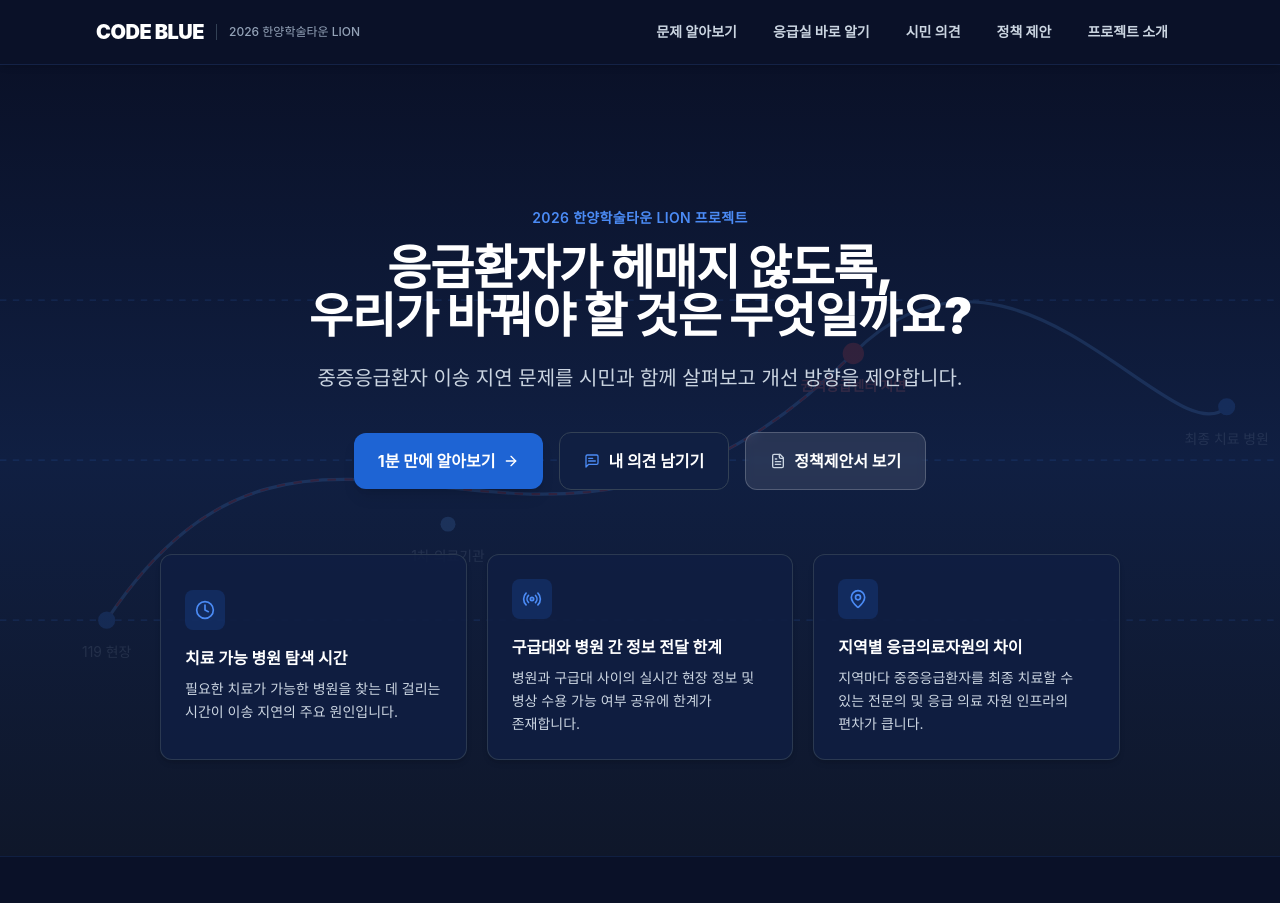
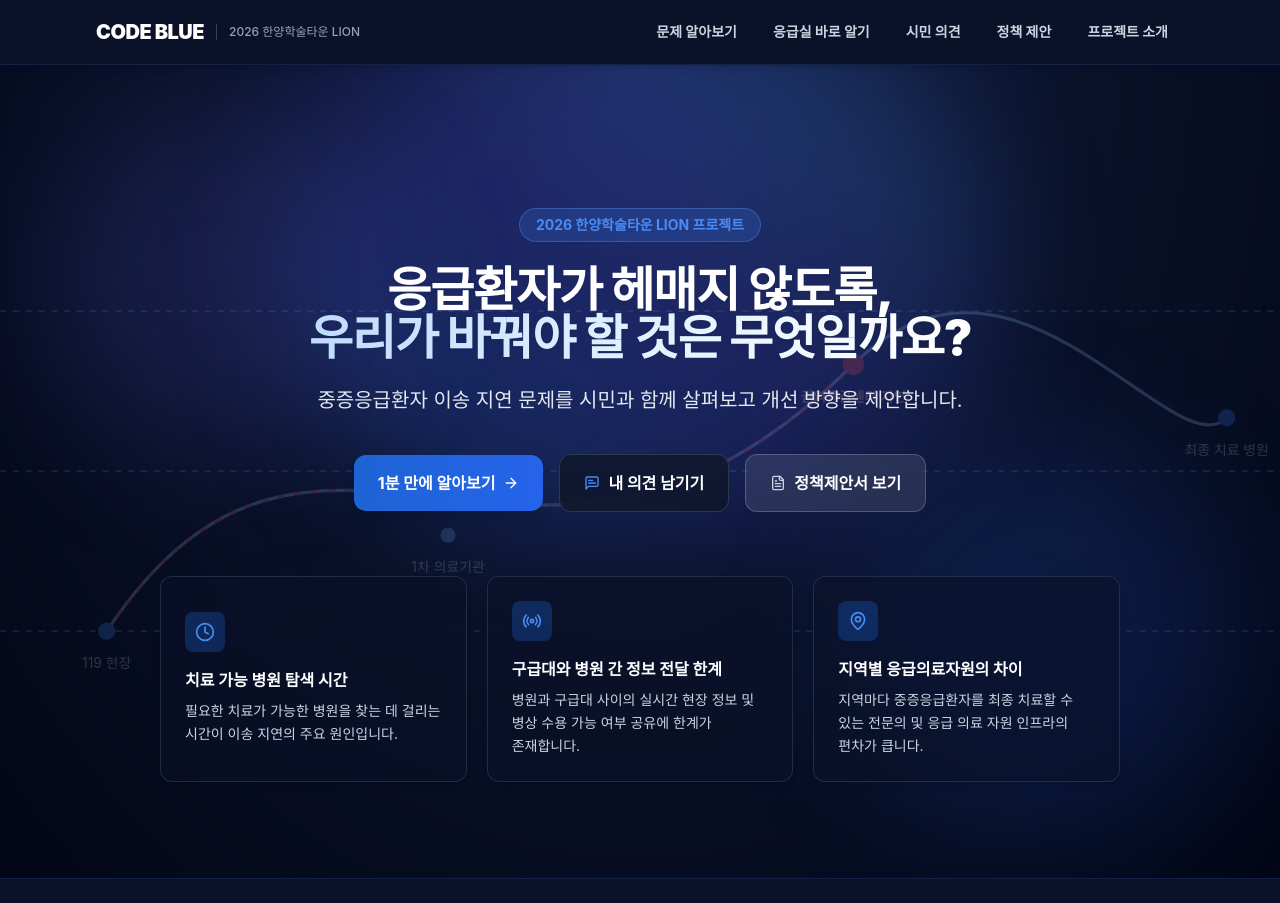
Before and after one commit to yenakr/study, a React (Vite) app: page / in a window 1280 px wide. Shown: the top 903 px of the page. Built offline with nearby package versions, Linux system fonts and the light colour scheme; the HTML template or start-up script is replaced by a standard one; a web font is replaced by a local one.

Commit message:
refactor: remove footer academic disclaimer and add rich gradient to hero background

```diff
--- a/src/components/Footer.jsx
+++ b/src/components/Footer.jsx
@@ -1,13 +1,13 @@
 import React from 'react';
-import { ShieldAlert, AlertTriangle } from 'lucide-react';
+import { ShieldAlert } from 'lucide-react';
 import { PROJECT_CONFIG } from '../config';
 
 export default function Footer() {
   return (
-    <footer className="bg-navy-900 text-slate-400 py-12 border-t border-navy-800">
-      <div className="max-w-7xl mx-auto px-4 sm:px-6 lg:px-8">
+    <footer className="bg-navy-900 text-slate-400 py-10 border-t border-navy-800">
+      <div className="max-w-6xl mx-auto px-4 sm:px-6 lg:px-8">
 
-        <div className="flex flex-col md:flex-row items-center justify-between gap-6 pb-8 border-b border-navy-800">
+        <div className="flex flex-col sm:flex-row items-center justify-between gap-4">
           <div className="flex items-center space-x-3">
             <div className="w-8 h-8 rounded-lg bg-brand-blue flex items-center justify-center text-white">
               <ShieldAlert className="w-4 h-4" />
@@ -23,22 +23,7 @@ export default function Footer() {
             </div>
           </div>
 
-          <div className="text-xs text-slate-400 font-medium">
-            간호학 × 정책학 융합 학술 연구 프로젝트
-          </div>
-        </div>
-
-        {/* Disclaimer Banner */}
-        <div className="pt-8 flex flex-col sm:flex-row items-start sm:items-center justify-between gap-4 text-xs">
-          <div className="flex items-start gap-2 bg-navy-800/60 p-3.5 rounded-xl border border-navy-700 max-w-3xl text-slate-300">
-            <AlertTriangle className="w-4 h-4 text-brand-red shrink-0 mt-0.5" />
-            <p className="leading-relaxed">
-              <strong className="text-white">학술 안내: </strong>
-              본 웹사이트는 응급의료체계에 관한 학술 프로젝트 결과물이며, 의료상담이나 실시간 병원 정보를 제공하지 않습니다. 실제 응급상황에서는 119로 즉시 신고하여 안내를 받으시기 바랍니다.
-            </p>
-          </div>
-
-          <div className="text-slate-500 text-[11px] shrink-0">
+          <div className="text-slate-500 text-xs font-medium">
             © 2026 CODE BLUE. All rights reserved.
           </div>
         </div>
--- a/src/components/HeroSection.jsx
+++ b/src/components/HeroSection.jsx
@@ -24,49 +24,56 @@ export default function HeroSection({ setActiveTab }) {
   ];
 
   return (
-    <section className="relative pt-28 pb-16 md:pt-36 md:pb-24 bg-gradient-to-b from-navy-900 via-navy-800 to-slate-900 text-white overflow-hidden min-h-[calc(100vh-80px)] flex flex-col justify-between">
+    <section className="relative pt-28 pb-16 md:pt-36 md:pb-24 text-white overflow-hidden min-h-[calc(100vh-80px)] flex flex-col justify-between bg-[radial-gradient(ellipse_at_top,_var(--tw-gradient-stops))] from-blue-950 via-navy-900 to-slate-950">
 
-      {/* Abstract Background Graphic */}
-      <div className="absolute inset-0 opacity-15 pointer-events-none overflow-hidden">
+      {/* Rich Glowing Multi-layer Gradient Background Orbs */}
+      <div className="absolute top-1/4 left-1/2 -translate-x-1/2 -translate-y-1/2 w-[700px] h-[500px] bg-gradient-to-tr from-brand-blue/30 via-indigo-600/20 to-sky-400/20 rounded-full blur-3xl pointer-events-none" />
+      <div className="absolute bottom-10 right-10 w-[400px] h-[400px] bg-blue-600/15 rounded-full blur-3xl pointer-events-none" />
+      <div className="absolute top-10 left-10 w-[350px] h-[350px] bg-indigo-500/15 rounded-full blur-3xl pointer-events-none" />
+
+      {/* Abstract Route Graphic */}
+      <div className="absolute inset-0 opacity-20 pointer-events-none overflow-hidden">
         <svg className="w-full h-full" viewBox="0 0 1200 600" fill="none" xmlns="http://www.w3.org/2000/svg">
-          <path d="M0 150H1200M0 300H1200M0 450H1200" stroke="#3B82F6" strokeWidth="1" strokeDasharray="6 6" />
-          <path d="M100 450 C 300 150, 500 500, 800 200 C 950 50, 1100 300, 1150 250" stroke="#60A5FA" strokeWidth="3" fill="none" />
-          <path d="M100 450 C 300 150, 500 500, 800 200" stroke="#EF4444" strokeWidth="2" strokeDasharray="8 8" fill="none" />
+          <path d="M0 150H1200M0 300H1200M0 450H1200" stroke="#60A5FA" strokeWidth="1" strokeDasharray="6 6" />
+          <path d="M100 450 C 300 150, 500 500, 800 200 C 950 50, 1100 300, 1150 250" stroke="#93C5FD" strokeWidth="3" fill="none" />
+          <path d="M100 450 C 300 150, 500 500, 800 200" stroke="#F87171" strokeWidth="2.5" strokeDasharray="8 8" fill="none" />
 
           <circle cx="100" cy="450" r="8" fill="#3B82F6" />
           <circle cx="420" cy="360" r="7" fill="#60A5FA" />
           <circle cx="800" cy="200" r="10" fill="#EF4444" />
           <circle cx="1150" cy="250" r="8" fill="#3B82F6" />
 
-          <text x="100" y="485" fill="#94A3B8" fontSize="13" textAnchor="middle">119 현장</text>
-          <text x="420" y="395" fill="#94A3B8" fontSize="13" textAnchor="middle">1차 의료기관</text>
-          <text x="800" y="235" fill="#F87171" fontSize="13" textAnchor="middle" fontWeight="600">권역응급센터 지연</text>
-          <text x="1150" y="285" fill="#94A3B8" fontSize="13" textAnchor="middle">최종 치료 병원</text>
+          <text x="100" y="485" fill="#CBD5E1" fontSize="13" textAnchor="middle">119 현장</text>
+          <text x="420" y="395" fill="#CBD5E1" fontSize="13" textAnchor="middle">1차 의료기관</text>
+          <text x="800" y="235" fill="#FCA5A5" fontSize="13" textAnchor="middle" fontWeight="600">권역응급센터 지연</text>
+          <text x="1150" y="285" fill="#CBD5E1" fontSize="13" textAnchor="middle">최종 치료 병원</text>
         </svg>
       </div>
 
       <div className="max-w-5xl mx-auto px-4 sm:px-6 lg:px-8 relative z-10 my-auto text-center">
 
-        <p className="text-sm font-semibold text-brand-lightblue tracking-wide uppercase mb-4">
+        <div className="inline-block px-4 py-1.5 rounded-full bg-blue-500/20 border border-blue-400/30 text-brand-lightblue text-xs sm:text-sm font-bold backdrop-blur-md mb-6 shadow-sm">
           2026 한양학술타운 LION 프로젝트
-        </p>
+        </div>
 
         {/* Main Title */}
-        <h1 className="text-3xl sm:text-4xl md:text-5xl font-black text-white tracking-tight leading-tight sm:leading-tight mb-6">
+        <h1 className="text-3xl sm:text-4xl md:text-5xl font-black text-white tracking-tight leading-tight sm:leading-tight mb-6 drop-shadow-sm">
           응급환자가 헤매지 않도록,<br className="hidden sm:block" />
-          우리가 바꿔야 할 것은 무엇일까요?
+          <span className="text-transparent bg-clip-text bg-gradient-to-r from-blue-200 via-sky-100 to-white">
+            우리가 바꿔야 할 것은 무엇일까요?
+          </span>
         </h1>
 
         {/* Sub Title */}
-        <p className="text-base sm:text-xl text-slate-300 leading-relaxed font-normal mb-10 max-w-2xl mx-auto">
+        <p className="text-base sm:text-xl text-slate-200 leading-relaxed font-normal mb-10 max-w-2xl mx-auto drop-shadow-sm">
           중증응급환자 이송 지연 문제를 시민과 함께 살펴보고 개선 방향을 제안합니다.
         </p>
 
-        {/* CTAs -> Tab Switch */}
+        {/* CTAs */}
         <div className="flex flex-col sm:flex-row items-stretch sm:items-center justify-center gap-3 sm:gap-4 mb-16">
           <button
             onClick={() => setActiveTab('problem')}
-            className="inline-flex items-center justify-center px-6 py-4 rounded-xl bg-brand-blue hover:bg-blue-600 text-white font-bold text-base transition-all shadow-lg hover:shadow-blue-500/20 active:scale-98"
+            className="inline-flex items-center justify-center px-6 py-4 rounded-xl bg-gradient-to-r from-brand-blue to-blue-600 hover:from-blue-600 hover:to-blue-700 text-white font-bold text-base transition-all shadow-lg hover:shadow-blue-500/25 active:scale-98"
           >
             <span>1분 만에 알아보기</span>
             <ArrowRight className="w-4 h-4 ml-2" />
@@ -74,7 +81,7 @@ export default function HeroSection({ setActiveTab }) {
 
           <button
             onClick={() => setActiveTab('survey')}
-            className="inline-flex items-center justify-center px-6 py-4 rounded-xl bg-navy-800 hover:bg-navy-700 border border-slate-700 text-white font-bold text-base transition-all active:scale-98"
+            className="inline-flex items-center justify-center px-6 py-4 rounded-xl bg-slate-900/80 hover:bg-slate-900 border border-slate-700/80 text-white font-bold text-base transition-all backdrop-blur-md active:scale-98"
           >
             <MessageSquareText className="w-4 h-4 mr-2 text-brand-lightblue" />
             <span>내 의견 남기기</span>
@@ -82,14 +89,14 @@ export default function HeroSection({ setActiveTab }) {
 
           <button
             onClick={() => setActiveTab('policy')}
-            className="inline-flex items-center justify-center px-6 py-4 rounded-xl bg-white/10 hover:bg-white/15 text-white border border-white/20 font-bold text-base transition-all backdrop-blur-sm active:scale-98"
+            className="inline-flex items-center justify-center px-6 py-4 rounded-xl bg-white/10 hover:bg-white/20 text-white border border-white/20 font-bold text-base transition-all backdrop-blur-md active:scale-98"
           >
             <FileText className="w-4 h-4 mr-2 text-slate-300" />
             <span>정책제안서 보기</span>
           </button>
         </div>
 
-        {/* Bottom 3 Core Problem Cards */}
+        {/* Bottom 3 Core Problem Cards with Glassmorphism */}
         <div className="grid grid-cols-1 md:grid-cols-3 gap-5 text-left">
           {problemCards.map((card, idx) => {
             const Icon = card.icon;
@@ -97,9 +104,9 @@ export default function HeroSection({ setActiveTab }) {
               <button
                 key={idx}
                 onClick={() => setActiveTab('problem')}
-                className="bg-navy-800/90 hover:bg-navy-800 rounded-xl p-6 border border-slate-700/80 shadow-md text-left transition-all hover:border-brand-blue/50 group focus:outline-none"
+                className="bg-navy-900/60 hover:bg-navy-900/90 rounded-xl p-6 border border-slate-700/60 backdrop-blur-md shadow-md text-left transition-all hover:border-brand-blue/60 group focus:outline-none"
               >
-                <div className="w-10 h-10 rounded-lg bg-brand-blue/20 flex items-center justify-center mb-4 text-brand-lightblue group-hover:scale-105 transition-transform">
+                <div className="w-10 h-10 rounded-lg bg-brand-blue/30 flex items-center justify-center mb-4 text-brand-lightblue group-hover:scale-105 transition-transform">
                   <Icon className="w-5 h-5" />
                 </div>
                 <h3 className="text-base font-bold text-white mb-2 group-hover:text-brand-lightblue transition-colors">
```
